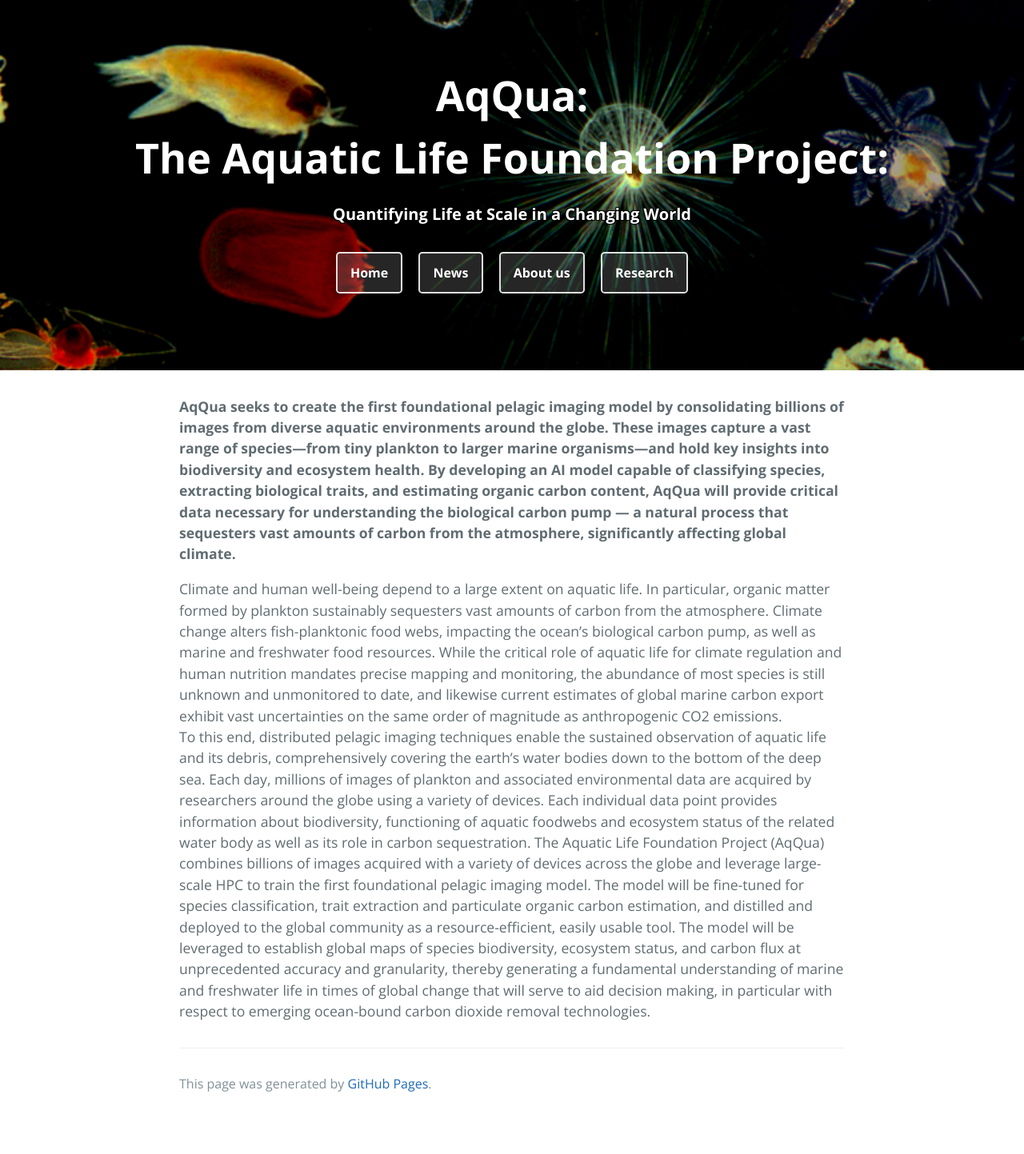
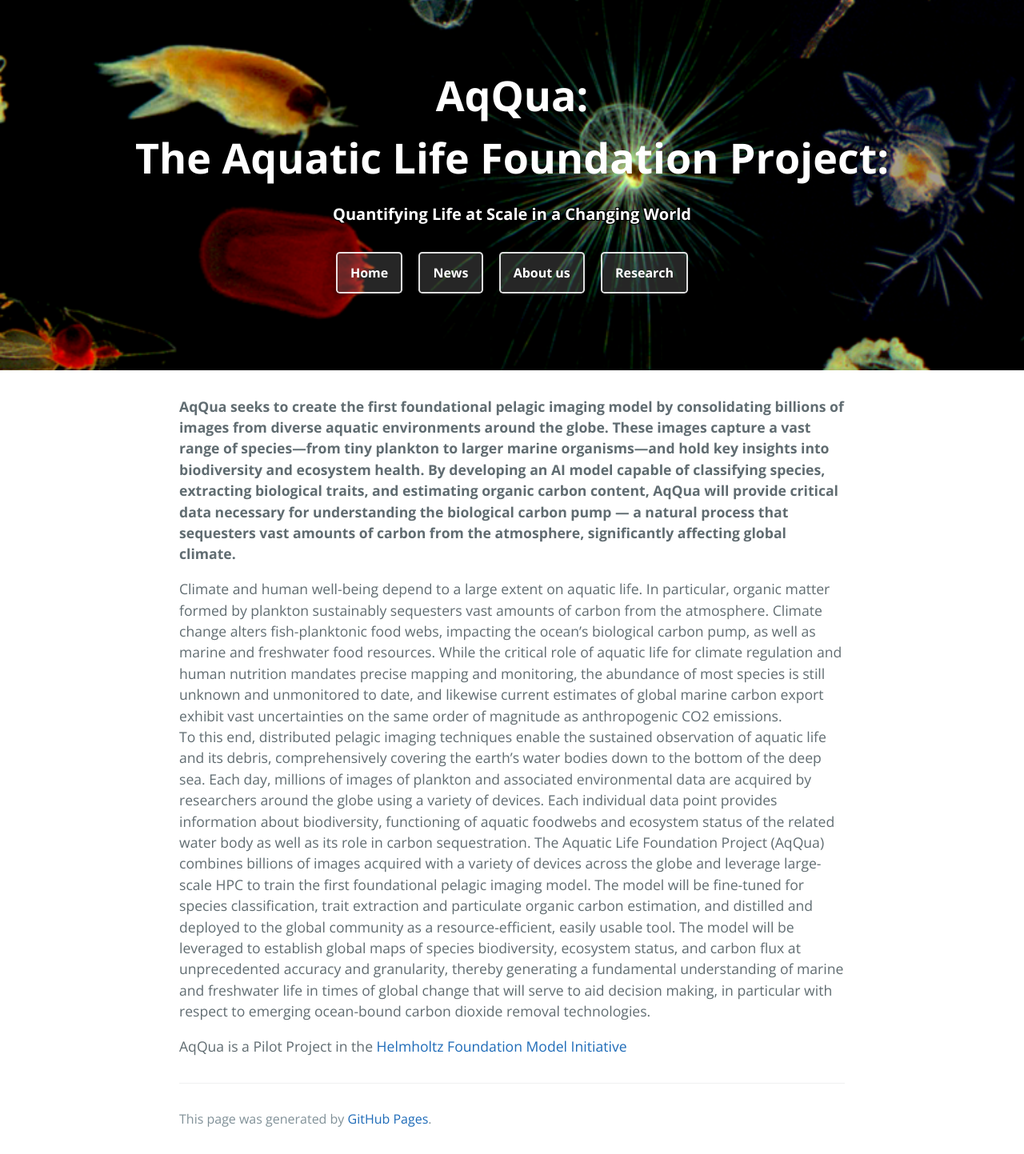
Before and after one commit to Kainmueller-Lab/aqqua, a Jekyll site: the page built from index.md, in a window 1280 px wide. Shown: the whole page at 80% size. Built offline with Jekyll 4.4.1, drawn with Linux system fonts in a browser that asks for light colours; before the commit the page ends 1399 px from its top, so only the background shows below that.

Commit message:
Update index.md

```diff
--- a/index.md
+++ b/index.md
@@ -7,4 +7,6 @@ filename: index
 **AqQua seeks to create the first foundational pelagic imaging model by consolidating billions of images from diverse aquatic environments around the globe. These images capture a vast range of species—from tiny plankton to larger marine organisms—and hold key insights into biodiversity and ecosystem health. By developing an AI model capable of classifying species, extracting biological traits, and estimating organic carbon content, AqQua will provide critical data necessary for understanding the biological carbon pump — a natural process that sequesters vast amounts of carbon from the atmosphere, significantly affecting global climate.**
 
 Climate and human well-being depend to a large extent on aquatic life. In particular, organic matter formed by plankton sustainably sequesters vast amounts of carbon from the atmosphere. Climate change alters fish-planktonic food webs, impacting the ocean’s biological carbon pump, as well as marine and freshwater food resources. While the critical role of aquatic life for climate regulation and human nutrition mandates precise mapping and monitoring, the abundance of most species is still unknown and unmonitored to date, and likewise current estimates of global marine carbon export exhibit vast uncertainties on the same order of magnitude as anthropogenic CO2 emissions. <br>
-To this end, distributed pelagic imaging techniques enable the sustained observation of aquatic life and its debris, comprehensively covering the earth’s water bodies down to the bottom of the deep sea. Each day, millions of images of plankton and associated environmental data are acquired by researchers around the globe using a variety of devices. Each individual data point provides information about biodiversity, functioning of aquatic foodwebs and ecosystem status of the related water body as well as its role in carbon sequestration. The Aquatic Life Foundation Project (AqQua) combines billions of images acquired with a variety of devices across the globe and leverage large-scale HPC to train the first foundational pelagic imaging model. The model will be fine-tuned for species classification, trait extraction and particulate organic carbon estimation, and distilled and deployed to the global community as a resource-efficient, easily usable tool. The model will be leveraged to establish global maps of species biodiversity, ecosystem status, and carbon flux at unprecedented accuracy and granularity, thereby generating a fundamental understanding of marine and freshwater life in times of global change that will serve to aid decision making, in particular with respect to emerging ocean-bound carbon dioxide removal technologies.
+To this end, distributed pelagic imaging techniques enable the sustained observation of aquatic life and its debris, comprehensively covering the earth’s water bodies down to the bottom of the deep sea. Each day, millions of images of plankton and associated environmental data are acquired by researchers around the globe using a variety of devices. Each individual data point provides information about biodiversity, functioning of aquatic foodwebs and ecosystem status of the related water body as well as its role in carbon sequestration. The Aquatic Life Foundation Project (AqQua) combines billions of images acquired with a variety of devices across the globe and leverage large-scale HPC to train the first foundational pelagic imaging model. The model will be fine-tuned for species classification, trait extraction and particulate organic carbon estimation, and distilled and deployed to the global community as a resource-efficient, easily usable tool. The model will be leveraged to establish global maps of species biodiversity, ecosystem status, and carbon flux at unprecedented accuracy and granularity, thereby generating a fundamental understanding of marine and freshwater life in times of global change that will serve to aid decision making, in particular with respect to emerging ocean-bound carbon dioxide removal technologies. <br>
+
+AqQua is a Pilot Project in the [Helmholtz Foundation Model Initiative](https://hfmi.helmholtz.de)
```
